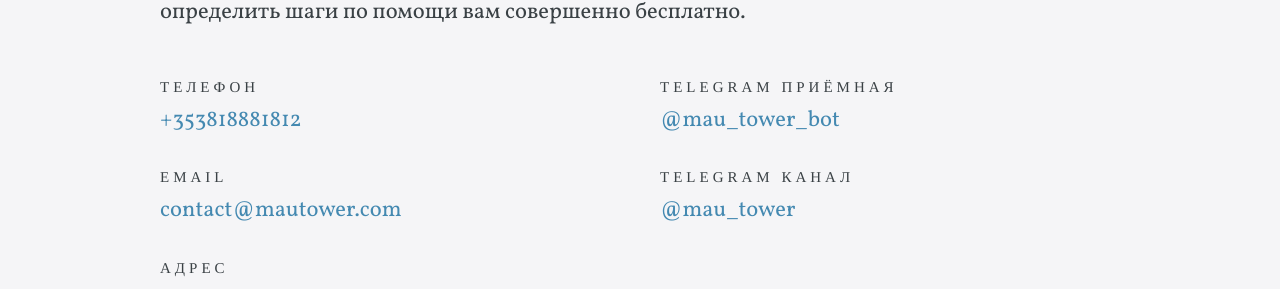
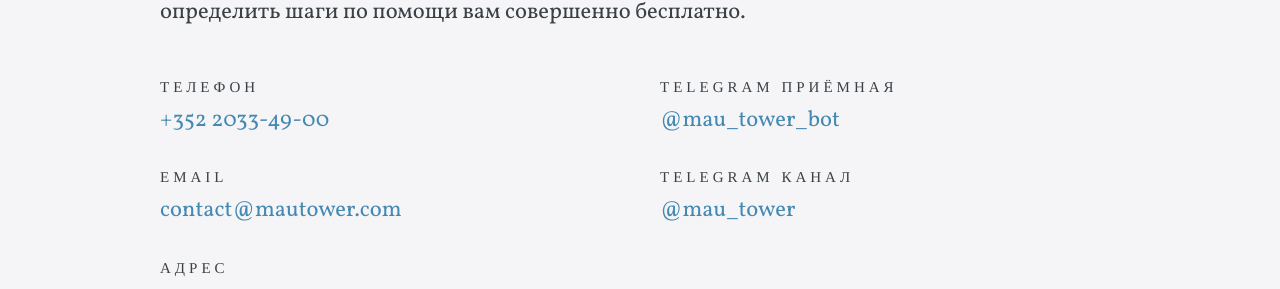
Before and after one commit to mau-tower/mautower-com, a Jekyll site: the page built from contact.html, in a window 1280 px wide. Shown: the part 577-866 px from the top of the page. Built offline with Jekyll 4.4.1, drawn with Linux system fonts in a browser that asks for light colours; some web fonts are replaced; comment, search, counter and statistics services are not loaded.

Commit message:
Phone introduced

```diff
--- a/_data/company.yml
+++ b/_data/company.yml
@@ -1,7 +1,7 @@
 title: MAU TOWER
 description: Традиции поддержки для Людей новой эры. Обеспечивая превосходство на полвека вперёд в любой современной ситуации.
 contact_email_address: contact@mautower.com
-phone: "+353818881812"
+phone: "+352 2033-49-00"
 address: Makenzijeva 37, 11111, Beograd (Vračar), Serbia
 postal_address:
 telegram: mau_tower_bot
```
